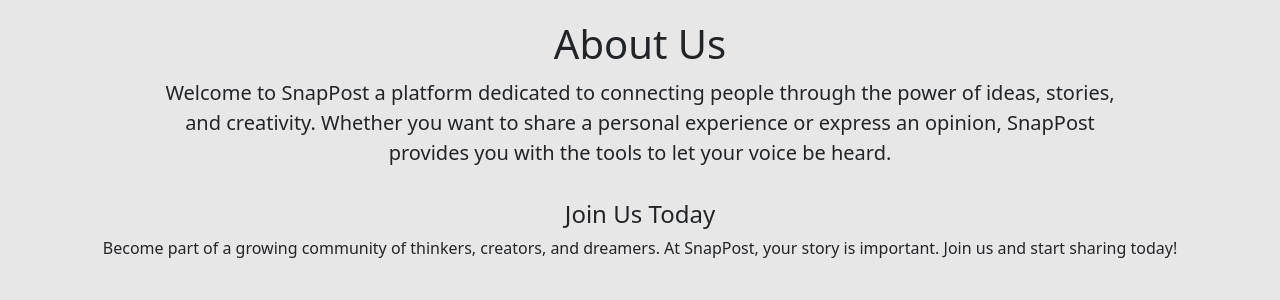
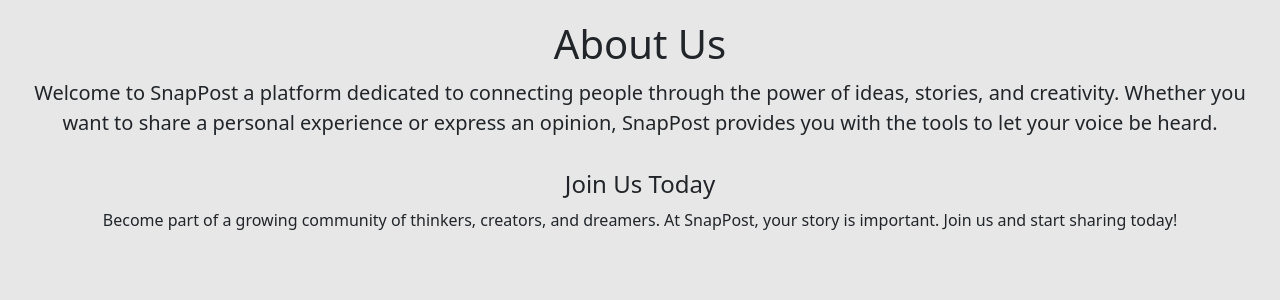
Before and after one commit to Regardo-54/SnapPost, a Flask app: page /about in a window 1280 px wide. Shown: the part 63-363 px from the top of the page. Run offline with Flask 3, Linux system fonts and the light colour scheme.

Commit message:
updated_about

```diff
--- a/main/static/about.css
+++ b/main/static/about.css
@@ -5,7 +5,7 @@ h1{
     margin-top: 20px;
 }
 .about_paragraph{
-    padding: 2px 10rem;
+    padding: 2px 1rem;
     font-size: 20px;
 }
 span{
@@ -14,3 +14,6 @@ span{
 h4{
     margin-top: 30px;
 }
+.join_para{
+    padding: 2px 1rem;
+}
--- a/main/templates/about.html
+++ b/main/templates/about.html
@@ -8,7 +8,7 @@
          opinion, <span>SnapPost</span> provides
          you with the tools to let your voice be heard.</p>
          <h4>Join Us Today</h4>
-         <p>Become part of a growing community of thinkers, creators, and dreamers.
+         <p class="join_para">Become part of a growing community of thinkers, creators, and dreamers.
             At SnapPost, your story is important.
             Join us and start sharing today!</p>
 </div>
--- a/main/templates/login.html
+++ b/main/templates/login.html
@@ -15,7 +15,7 @@
                         </div>
                 {% endfor %}
                 {% else %}
-                    {{form.email(class='form-control form-control-lg',placeholder="user@gmail.com")}}
+                    {{form.email(class='form-control form-control-lg')}}
             {% endif %}
             </div>
             <div class="form-group">
--- a/main/templates/registration.html
+++ b/main/templates/registration.html
@@ -28,7 +28,7 @@
                         </div>
                 {% endfor %}
                 {% else %}
-                    {{form.email(class='form-control form-control-lg',placeholder="user@gmail.com")}}
+                    {{form.email(class='form-control form-control-lg')}}
             {% endif %}
             </div>
             <div class="form-group">
--- a/run.py
+++ b/run.py
@@ -1,3 +1,6 @@
 from main import create_app
 
 app = create_app()
+
+if __name__=="__main__":
+    app.run(debug=True)
```
